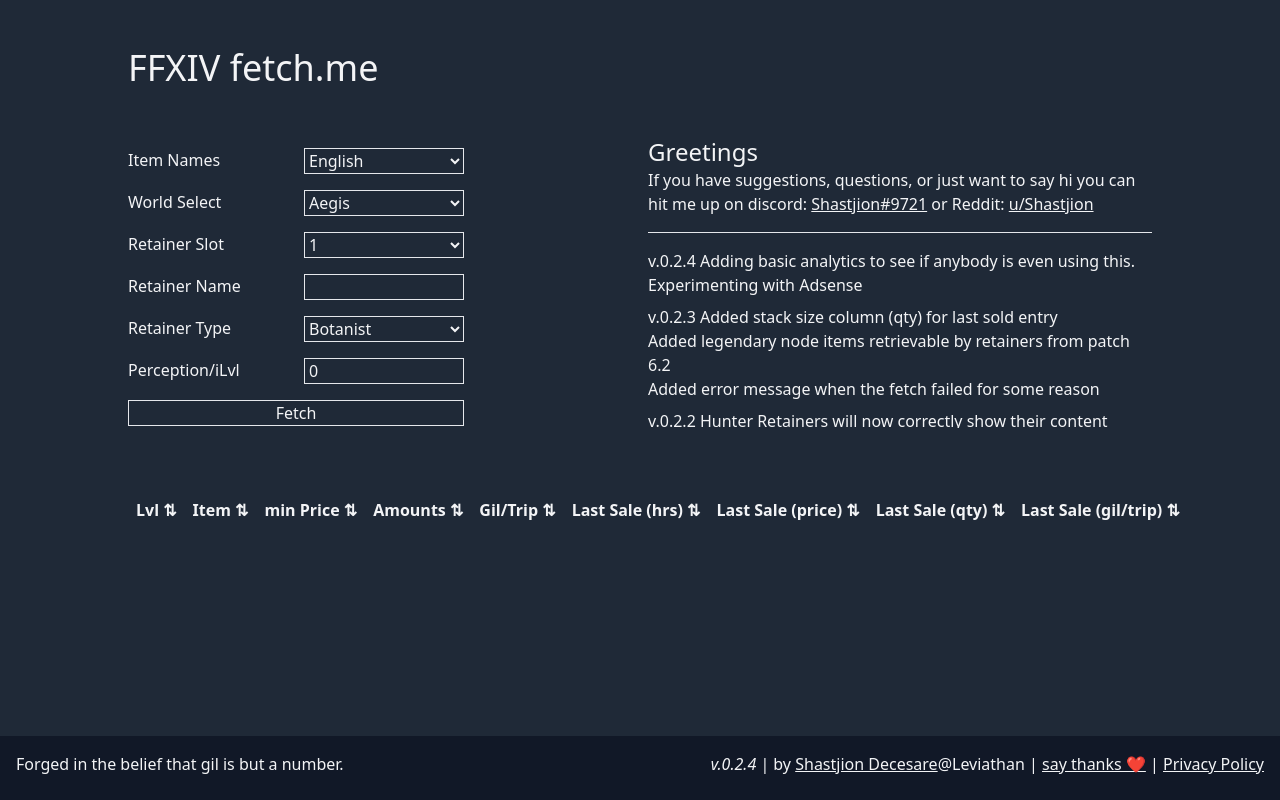
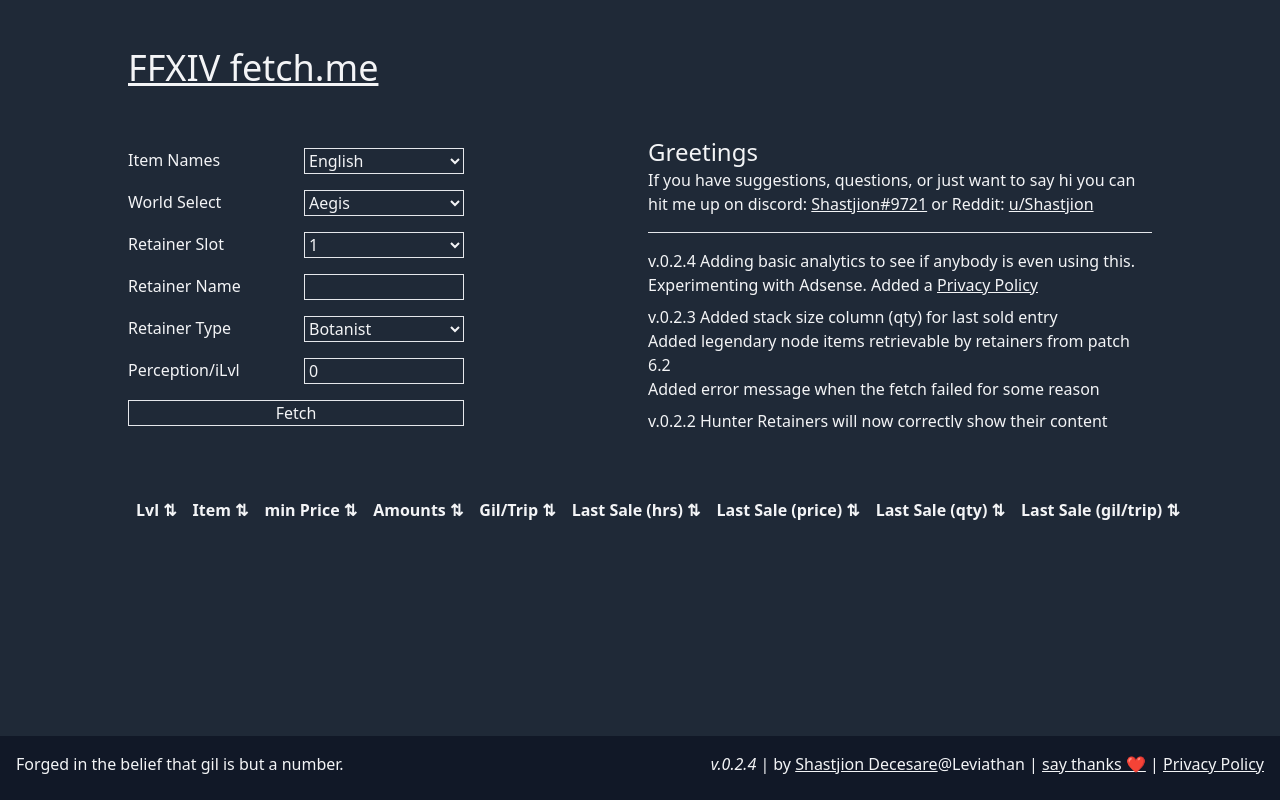
Before and after one commit to EduardMattner/ffxiv-fetch.me, a website: page dist/index.html in a window 1280 px wide. Drawn offline with Linux system fonts and the light colour scheme.

Commit message:
added link back to main page

```diff
--- a/dist/index.html
+++ b/dist/index.html
@@ -24,7 +24,7 @@
 </head>
 <body class="bg-gray-800 text-gray-100 min-h-[100vh] pb-24">
 	<header class="w-4/5 mx-auto md:py-8">
-		<h1 class="my-4 text-4xl">FFXIV fetch.me</h1>
+		<h1 class="my-4 text-4xl"><a href="/">FFXIV fetch.me</a></h1>
 	</header>
 	<section class="w-4/5 mx-auto lg:grid grid-cols-2 gap-4 ">
 
@@ -239,7 +239,7 @@
 			<section class="accordion-content hidden md:block max-h-[260px] overflow-auto">
 				<p>If you have suggestions, questions, or just want to say hi you can hit me up on discord: <a target="_blank" rel="noopener" href="https://discordapp.com/users/Shastjion#9721">Shastjion#9721</a> or Reddit: <a target="_blank" rel="noopener" href="https://www.reddit.com/message/compose/?to=Shastjion">u/Shastjion</a></p>
 				<hr class="my-4">
-				<p>v.0.2.4 Adding basic analytics to see if anybody is even using this. Experimenting with Adsense</p>
+				<p>v.0.2.4 Adding basic analytics to see if anybody is even using this. Experimenting with Adsense. Added a <a href="/privacy-policy">Privacy Policy</a></p>
 				<p>v.0.2.3 Added stack size column (qty) for last sold entry
 					<br>Added legendary node items retrievable by retainers from patch 6.2
 					<br>Added error message when the fetch failed for some reason
```
Also changed, not shown: dist/privacy-policy/index.html (+1 -1 lines).
